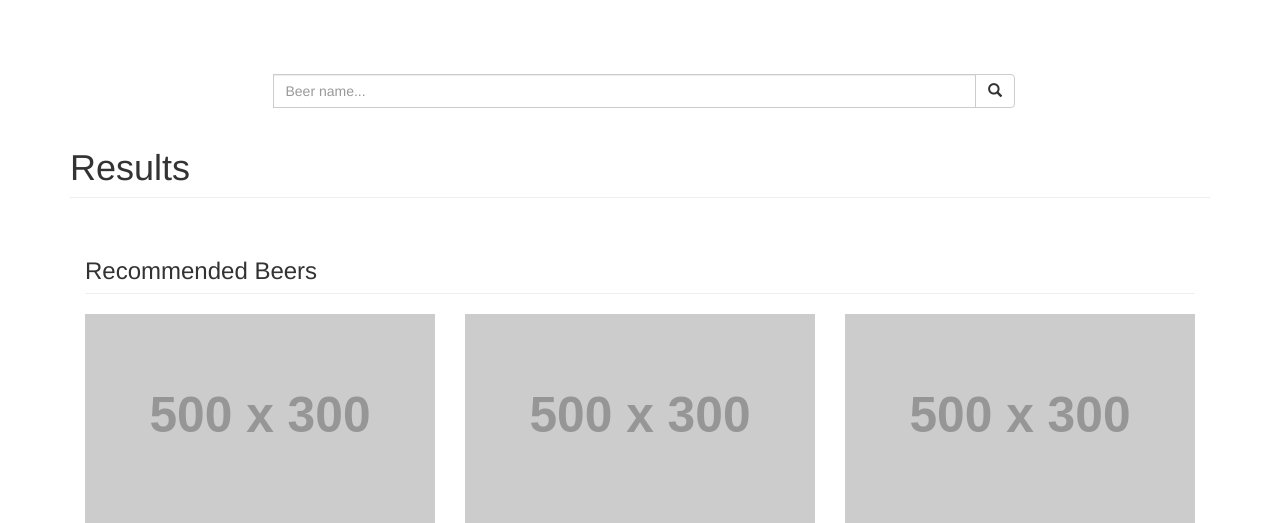
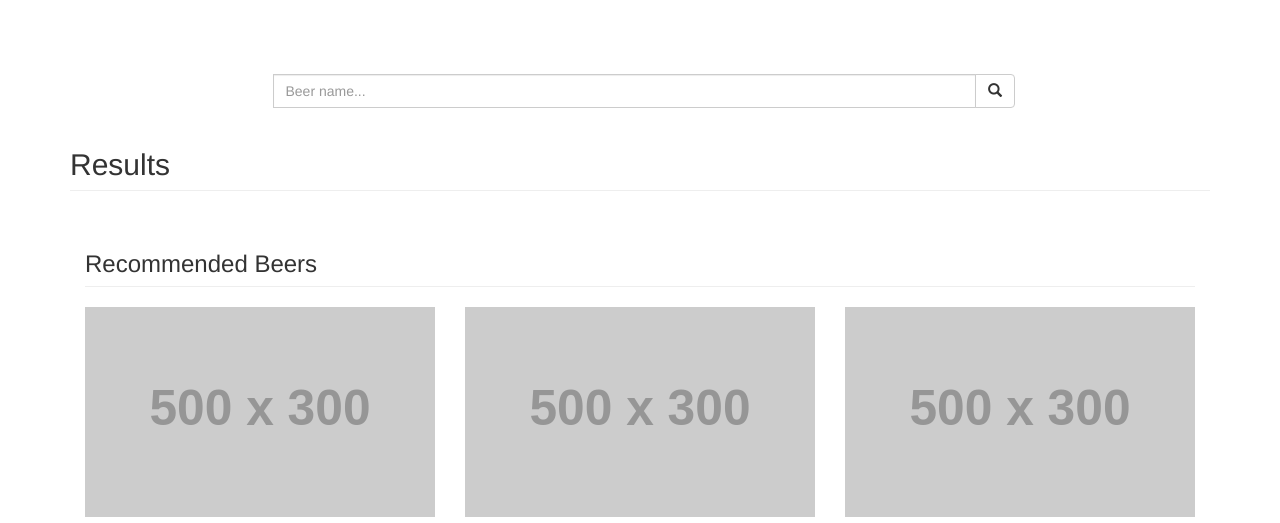
Before and after one commit to aliu899/beermecs411, a Flask app: page /dashboard in a window 1280 px wide. Shown: the part 51-574 px from the top of the page. Run offline with Flask 2, Linux system fonts and the light colour scheme; the visitor is signed in with stand-in values (Sample User, id 1); grey boxes labelled with a size stand in for pictures from a placeholder-image service; some libraries are stand-ins or nearby versions.

Commit message:
Changed text size

```diff
--- a/templates/query.html
+++ b/templates/query.html
@@ -75,7 +75,7 @@
         <!-- Page Heading -->
         <div class="row">
             <div class="col-lg-12">
-                <h1 class="page-header">Results</h1>
+                <h2 class="page-header">Results</h2>
             </div>
         </div>
         <!-- /.row -->
```
